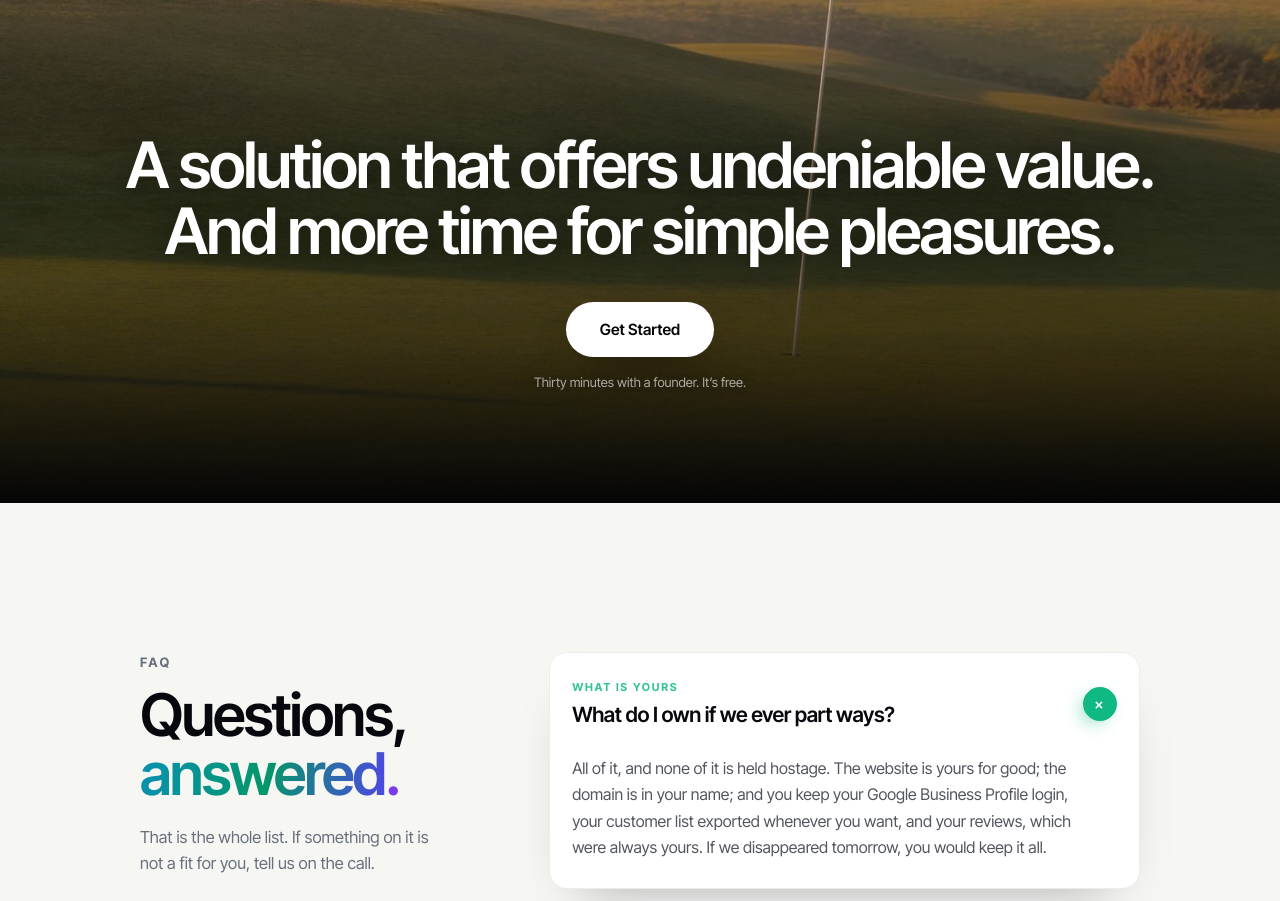
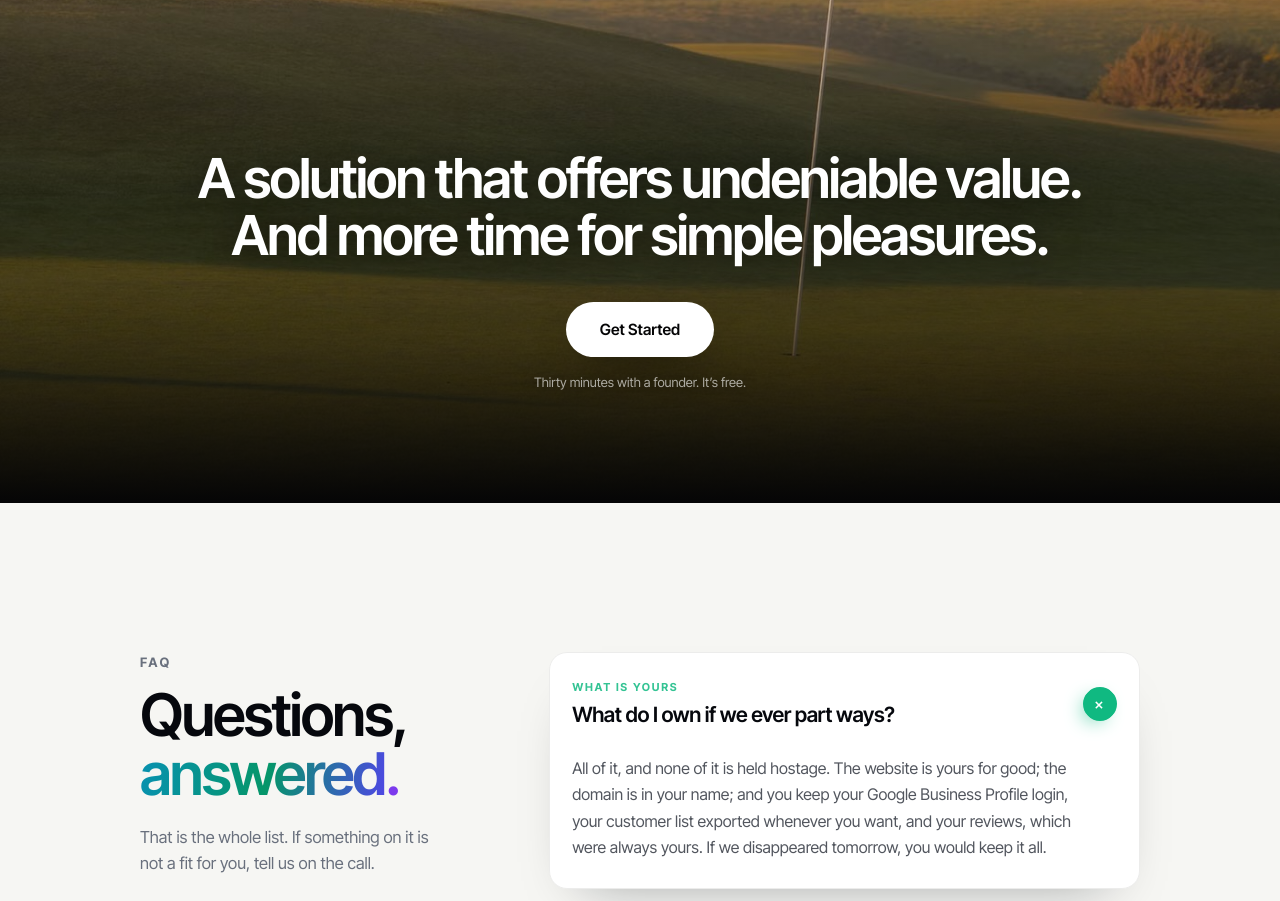
Before and after one commit to staybookt/staybookt-investor, a Next.js app: page /pricing in a window 1280 px wide. Shown: the part 3700-4601 px from the top of the page. Built offline with nearby package versions, Linux system fonts and the light colour scheme; no server answers.

Commit message:
pricing close: two-line headline fix (scoped headingClass=tight)

```diff
--- a/app/pricing/page.tsx
+++ b/app/pricing/page.tsx
@@ -178,6 +178,7 @@ export default function PricingPage() {
       <HeroCta
         img="/close-pricing.jpg"
         heading={<>A solution that offers undeniable value.<br />And more time for simple pleasures.</>}
+        headingClass="tight"
         sub={null}
       />
 
--- a/components/v4/HeroCta.tsx
+++ b/components/v4/HeroCta.tsx
@@ -26,7 +26,7 @@ import { min } from '@/lib/css';
  * pass `img` falls back to it. */
 /* heading / sub let a page override the close copy (About uses Richard's "operating partner"
    line and passes sub={null} to drop the subtext). Default is the standard close. */
-export default function HeroCta({ fromBlack = false, img = HERO_IMG, heading, sub }: { fromBlack?: boolean; img?: string; heading?: ReactNode; sub?: ReactNode | null }) {
+export default function HeroCta({ fromBlack = false, img = HERO_IMG, heading, headingClass, sub }: { fromBlack?: boolean; img?: string; heading?: ReactNode; headingClass?: string; sub?: ReactNode | null }) {
   return (
     <section className="hcta" data-fade={fromBlack ? 'black' : undefined}>
       <style>{min(CSS)}</style>
@@ -63,7 +63,7 @@ export default function HeroCta({ fromBlack = false, img = HERO_IMG, heading, su
             line back, check the footer again. */}
         {/* Custom headings arrive with their own <br/> line breaks (Richard writes his
             sayings as two lines), so the 15ch cap that shapes the default line comes off. */}
-        <h2 className={heading ? 'w' : undefined}>{heading ?? <>Do the work you love. We&rsquo;ll run the rest.</>}</h2>
+        <h2 className={[heading ? 'w' : '', headingClass ?? ''].filter(Boolean).join(' ') || undefined}>{heading ?? <>Do the work you love. We&rsquo;ll run the rest.</>}</h2>
         {sub === null ? null : <p>{sub ?? <>We get you found and run the day to day. You get your time back.</>}</p>}
         <a className="hcta-btn" href={START_LINK} data-cta="closer">Get Started</a>
         <div className="hcta-note">Thirty minutes with a founder. It&rsquo;s free.</div>
@@ -93,6 +93,11 @@ const CSS = `
 .hcta-in h2{font-size:clamp(34px,5.4vw,74px);font-weight:600;letter-spacing:-.035em;line-height:1.03;
   color:#fff;max-width:15ch;margin:0 auto;text-shadow:0 2px 34px rgba(0,0,0,.55);}
 .hcta-in h2.w{max-width:none;font-size:clamp(30px,5vw,68px);}
+/* pricing's line 1 ("A solution that offers undeniable value.") is longer than every other
+   page's custom heading and was wrapping into 2 sub-lines on its own, making the whole thing
+   render as 3 lines instead of 2 (Jacob, Jul 31 2026). Scoped to .tight, not the shared .w
+   rule above, so /founders, /long-term, /journeys and the homepage close keep their own size. */
+.hcta-in h2.tight{font-size:clamp(26px,4.3vw,56px);}
 .hcta-in p{margin:20px auto 0;font-size:clamp(16px,1.9vw,20px);line-height:1.5;color:#eef1f5;max-width:38ch;
   text-shadow:0 1px 22px rgba(0,0,0,.6);}
 
```
